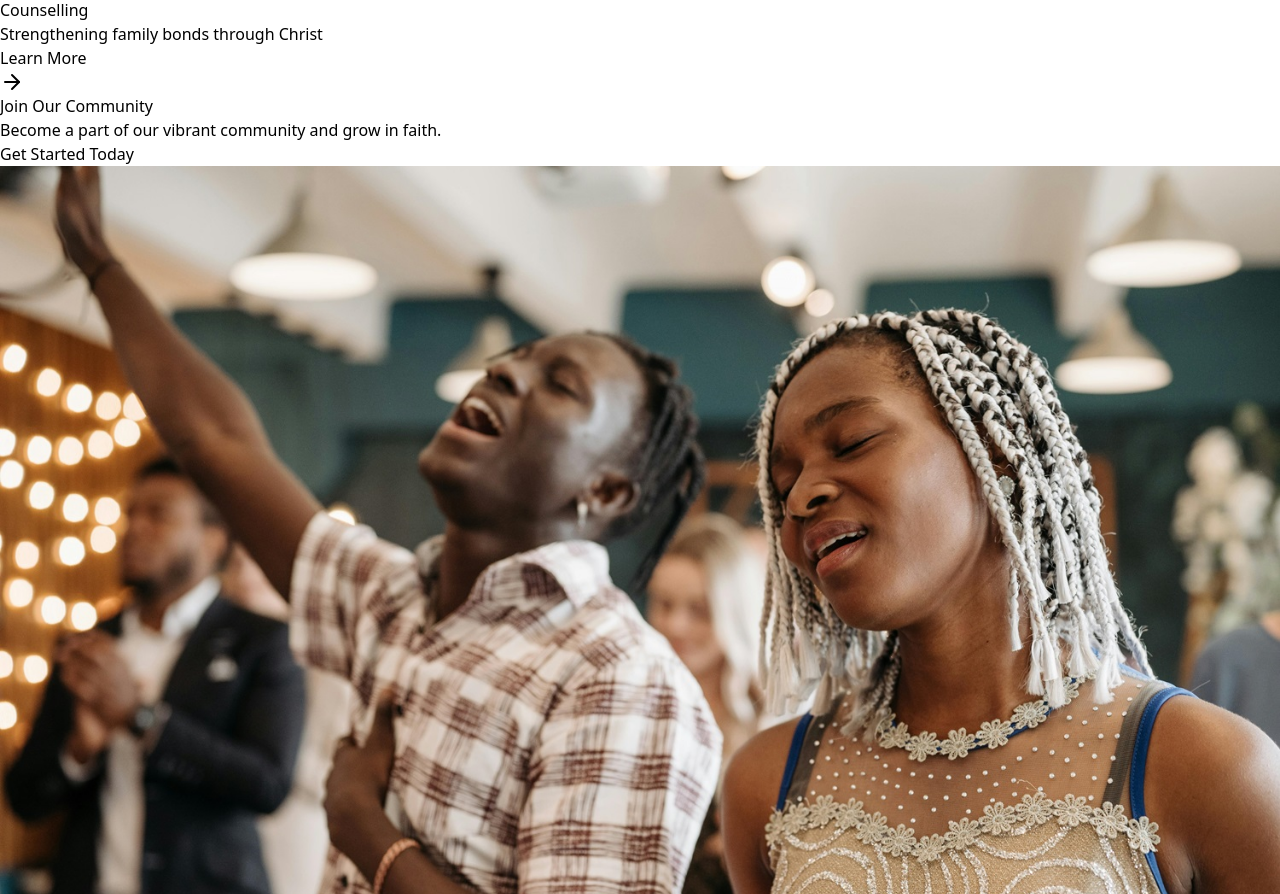
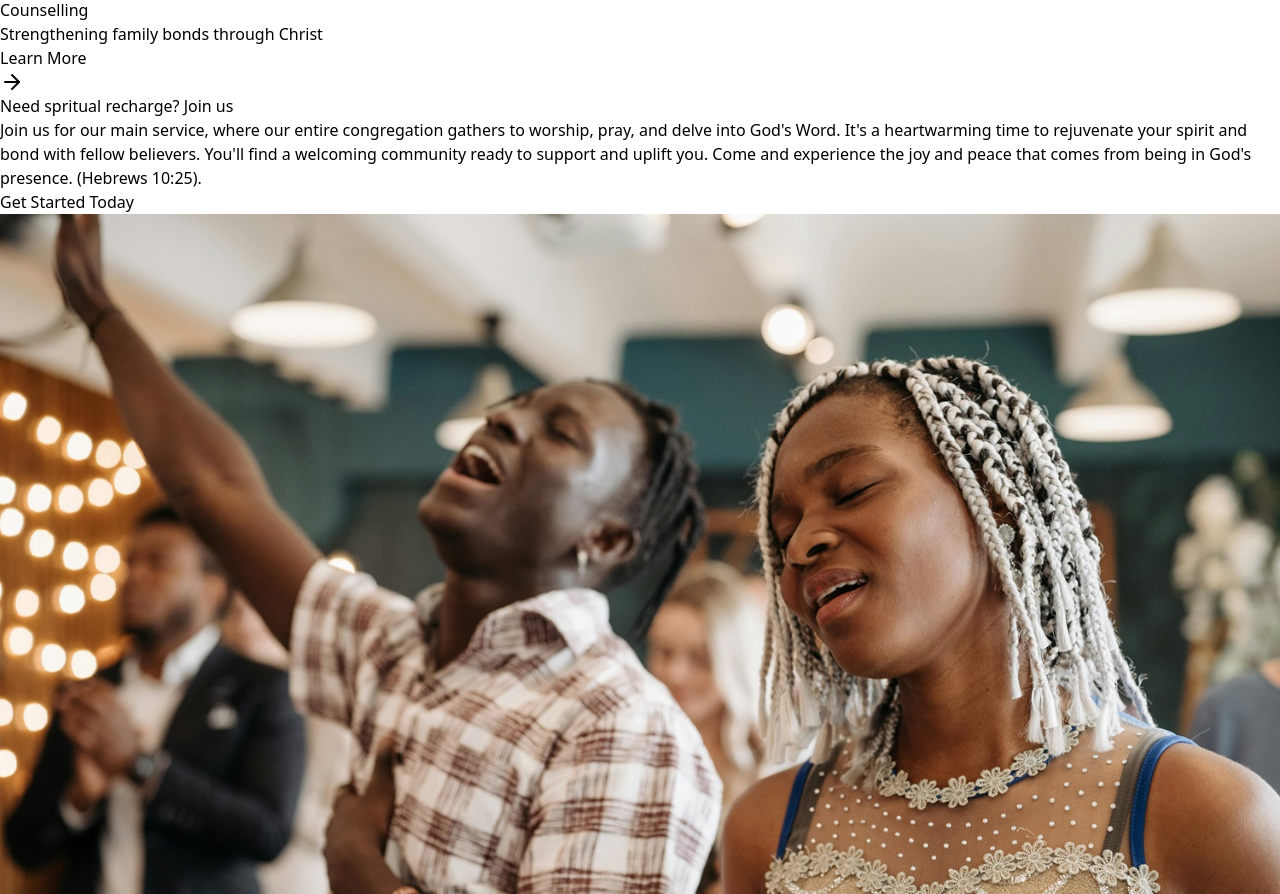
Before and after one commit to TrustCode01/Glad-Tidings-Fellowship, a React (Vite) app: page / in a window 1280 px wide. Shown: the part 5040-5934 px from the top of the page. Built offline with nearby package versions, Linux system fonts and the light colour scheme.

Commit message:
using the call to action component on services, about and home page and creating a features section working on it

```diff
--- a/src/components/CallToActionCard.jsx
+++ b/src/components/CallToActionCard.jsx
@@ -35,7 +35,7 @@ variants={fadeIn}>
         {title}
       </h2>
 
-      <p className="hidden text-gray-500 md:mt-4 md:block text-left">
+      <p className="hidden  md:mt-4 md:block text-left">
         {description}
       </p>
 
--- a/src/pages/Home.jsx
+++ b/src/pages/Home.jsx
@@ -1,6 +1,5 @@
 import { Heart, Users, Book, Baby, Users2, UserPlus, Gem, Building2, HandHeart, Brain, Briefcase, Home as HomeIcon } from 'lucide-react';
 import HeroSlider from '../components/HeroSlider';
-import Showcase from '../components/Showcase'
 import ServiceCard from '../components/ServiceCard'
 import Footer from '../components/Footer'
 import Features from '../components/Features'
@@ -18,7 +17,6 @@ import Community from '../assets/community.jpg'
 import Business from '../assets/business.jpg'
 import Service from '../assets/service.jpg'
 import Counselling from '../assets/counselling.jpg'
-import CallToAction from '../components/CallToAction';
 import CallToActionCard from '../components/CallToActionCard';
 
 const services = [
@@ -110,11 +108,12 @@ export default function Home() {
           </div>
         </div>
         <CallToActionCard
-  title="Join Our Community"
-  description="Become a part of our vibrant community and grow in faith."
-  url="/join"
-  image={Banner}
-/>
+          title= "Need spritual recharge? Join us "
+          description="
+              Join us for our main service, where our entire congregation gathers to worship, pray, and delve into God's Word. It's a heartwarming time to rejuvenate your spirit and bond with fellow believers. You'll find a welcoming community ready to support and uplift you. Come and experience the joy and peace that comes from being in God's presence. (Hebrews 10:25)."
+          url="/contact"
+          image={Banner}
+        />
       </section>
 
       <FAQList />
--- a/src/pages/Services.jsx
+++ b/src/pages/Services.jsx
@@ -1,5 +1,6 @@
 import PageHeader from '../components/PageHeader';
 import ServiceCard from '../components/ServiceCard';
+import CallToActionCard from '../components/CallToActionCard';
 import Footer from '../components/Footer'
 import Testimonial from '../components/Testimonial';
 import Banner from '../assets/services.jpg'
@@ -15,7 +16,7 @@ import Community from '../assets/community.jpg'
 import Business from '../assets/business.jpg'
 import Service from '../assets/service.jpg'
 import Counselling from '../assets/counselling.jpg'
-
+import Youth from '../assets/banner2.jpg'
 const services = [
     {   id: 'main',
         title: "Main Service",
@@ -75,7 +76,7 @@ const services = [
   {
     id: 'counselling',
     title: "Counselling",
-    description: "Our Life Coaching ministry offers personalized guidance to help individuals achieve their God-given potential. Through one-on-one sessions, participants receive support in areas such as career, relationships, and spiritual growth.Plans fail for lack of counsel, but with many advisers they succeed(Proverbs 15:22).",
+    description: "Our counselling ministry reflects Christ’s love and compassion, providing a safe space for guidance and healing. We address both spiritual and practical needs through professional, faith-based counselling. Our dedicated team uses their God-given gifts to support emotional well-being and spiritual growth, offering hope and restoration to all. (1 Peter 4:10).",
     image: Counselling
   },
   {
@@ -121,7 +122,12 @@ export default function Services() {
           ))}
         </div>
       </div>
-
+      <CallToActionCard
+       title="Grooming God fearing youths"
+       description="Dedicated to nurturing the spiritual growth of young individuals.Providing a safe and welcoming space for youth to explore their faith, build meaningful relationships, and develop a strong moral foundation. "
+       url="/services"
+       image={Youth}
+        />
       <Testimonial />
 
       <Footer />
```
Also changed, not shown: src/components/FeaturesShow.jsx (added).
